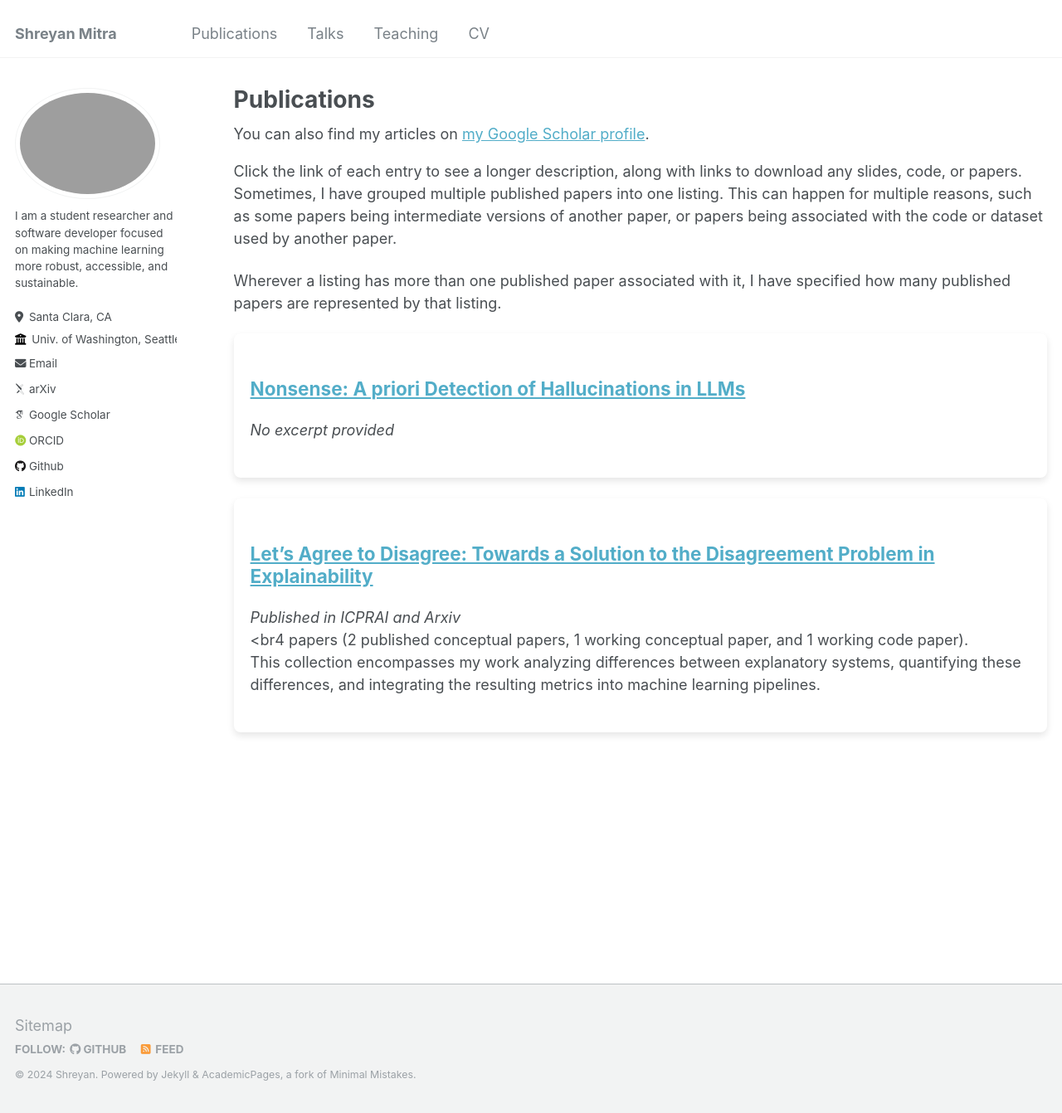
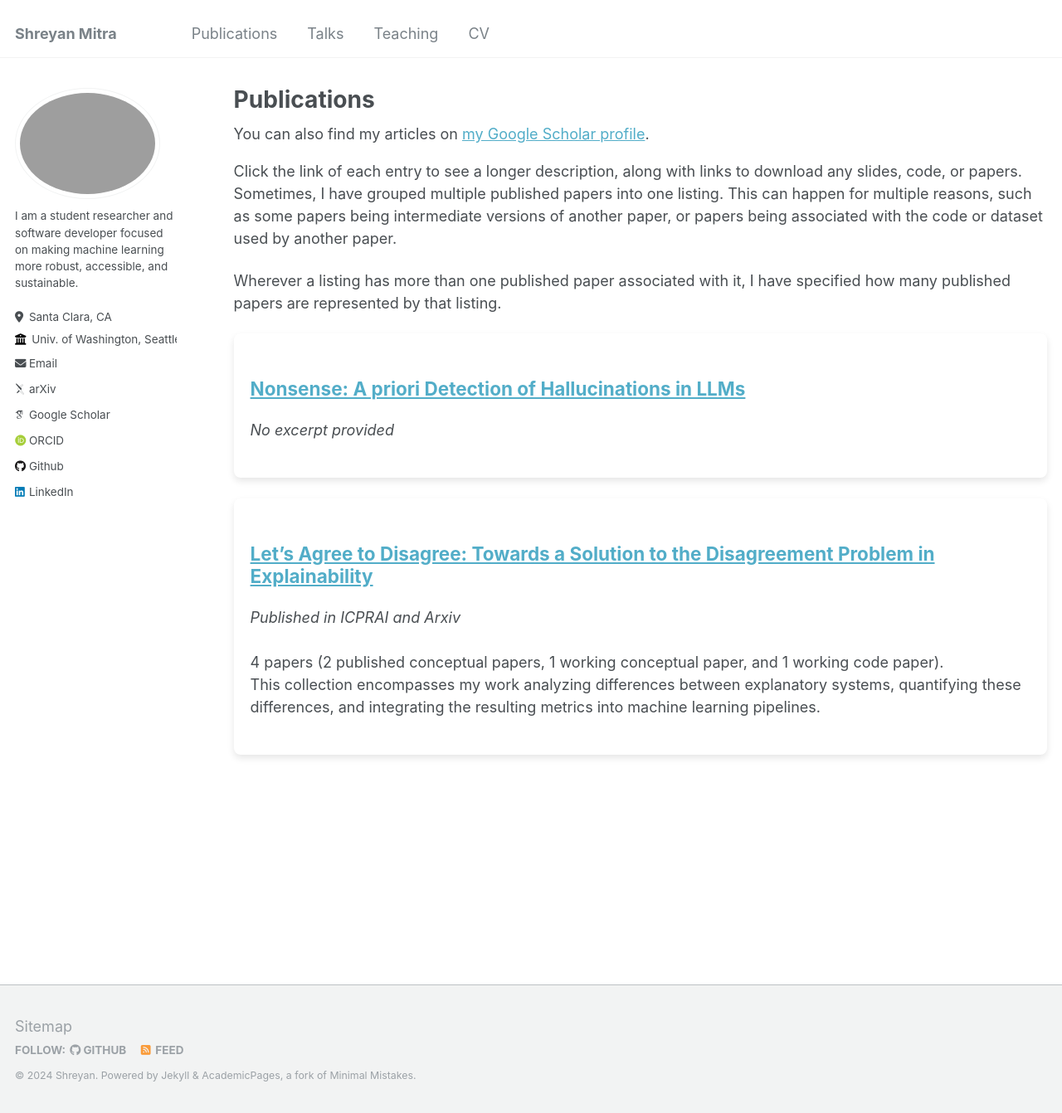
Before and after one commit to shreyanmitra/shreyanmitra.github.io, a Jekyll site: the page built from _pages/publications.md, in a window 1280 px wide and 1342 px high. Shown: the whole window at 83% size. Built offline with Jekyll 4.4.1, drawn with Linux system fonts in a browser that asks for light colours; some web fonts are replaced.

Commit message:
Update lets-agree-to-disagree.md

```diff
--- a/_publications/lets-agree-to-disagree.md
+++ b/_publications/lets-agree-to-disagree.md
@@ -2,7 +2,7 @@
 title: "Let's Agree to Disagree: Towards a Solution to the Disagreement Problem in Explainability"
 collection: publications
 permalink: /publication/lets-agree-to-disagree
-excerpt: <i>Published in ICPRAI and Arxiv</i><br><br4 papers (2 published conceptual papers, 1 working conceptual paper, and 1 working code paper). <br> This collection encompasses my work analyzing differences between explanatory systems, quantifying these differences, and integrating the resulting metrics into machine learning pipelines.
+excerpt: <i>Published in ICPRAI and Arxiv</i><br><br>4 papers (2 published conceptual papers, 1 working conceptual paper, and 1 working code paper). <br> This collection encompasses my work analyzing differences between explanatory systems, quantifying these differences, and integrating the resulting metrics into machine learning pipelines.
 date: 2024-11-17
 venue: 'ICPRAI Conference Proceedings'
 paperurl: 'https://arxiv.org/pdf/2311.10811'
```
